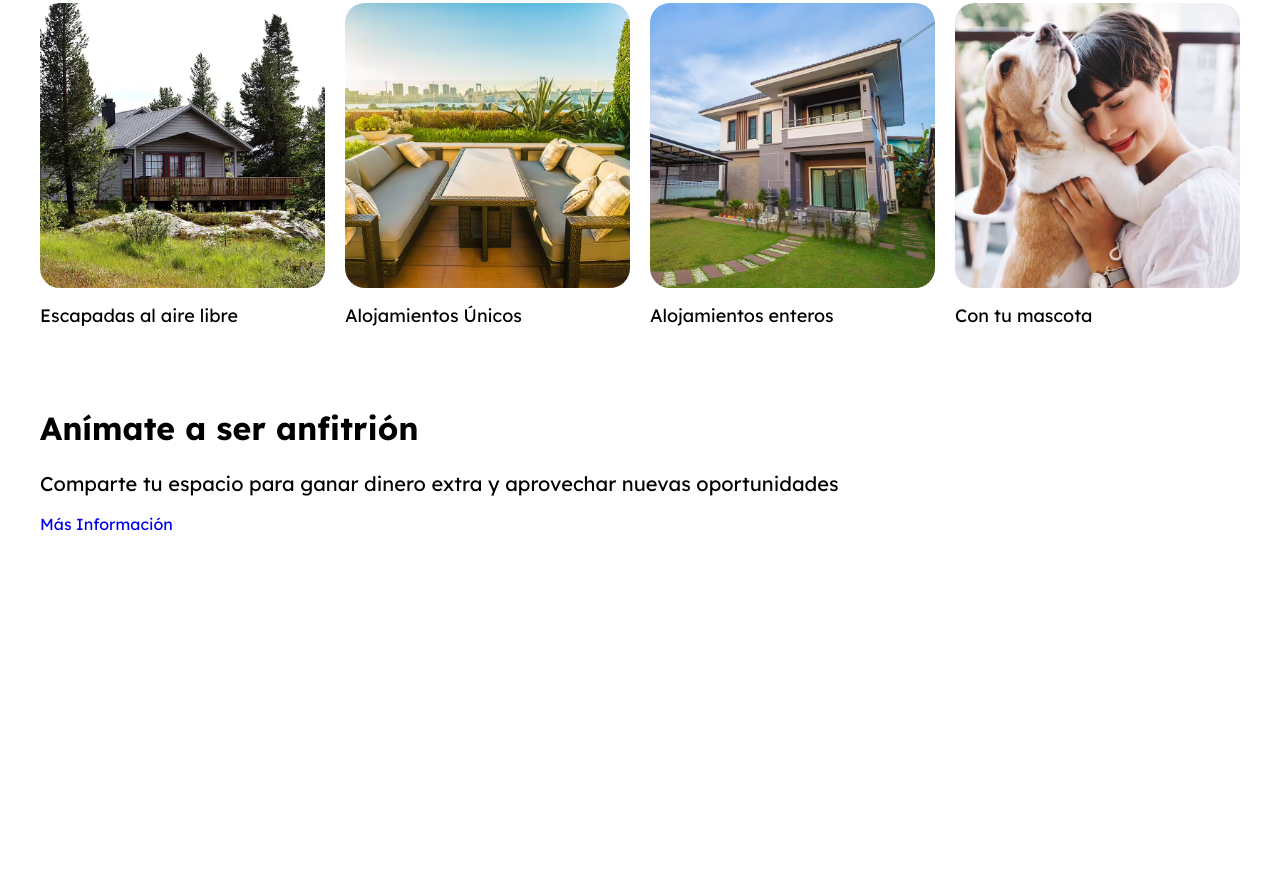
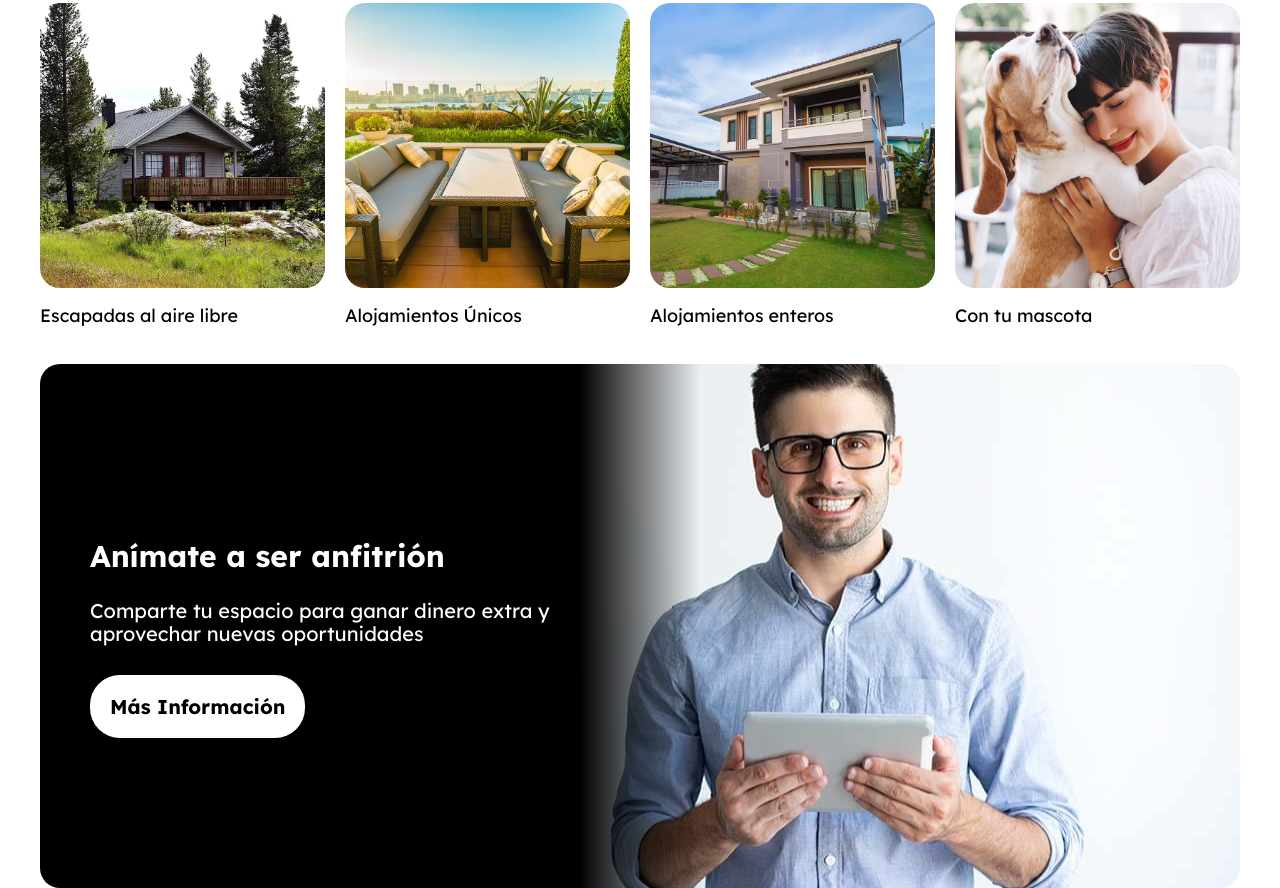
Before and after one commit to JosueP0721/Proyecto--AirBNB, a website: page index.html in a window 1280 px wide. Shown: the part 1338-2226 px from the top of the page. Before the commit the page ends 1892 px from the top, so only its background shows below. Drawn offline with Linux system fonts and the light colour scheme.

Commit message:
anfitrion scss

```diff
--- /dev/null
+++ b/src/scss/layout/_anfitrion.scss
@@ -0,0 +1,42 @@
+@use 'base/variables' as v;
+@use 'base/mixins' as m;
+
+.anfitrion {
+    display: grid;
+    grid-template-rows: repeat(2, 1fr);
+    row-gap: 15rem;
+    padding: 4rem;
+    background-image: linear-gradient(to bottom, v.$negro 0%, v.$negro 50%, transparent 50%), url(../img/anfitrion.jpg);
+    background-size: 100%, 60rem;
+    background-repeat: no-repeat;
+    background-position: center, center bottom;
+    border-radius: 2rem;
+    @include m.telefono {
+        background-size: 100%, 70rem;
+        background-position: center, center 200%;
+    }
+    @include m.tablet {
+        grid-template-rows: unset;
+        background-image: linear-gradient(to right, v.$negro 0%, v.$negro 45%, transparent 55%), url(../img/anfitrion.jpg);
+        background-size: 100%, auto;
+        background-position: center, 50% 30%;
+        padding: 15rem 5rem;
+    }
+    @include m.desktop {
+        background-position: center, right center;
+    }
+    &__contenido {
+        max-width: 50%;
+    }
+    &__heading {
+        color: v.$blanco;
+        font-size: 3rem;
+    }
+    &__texto {
+        color: v.$blanco;
+    }
+    &__enlace {
+        @include m.boton(v.$blanco, v.$negro);
+        padding: 2rem;
+    }
+}
--- a/src/scss/layout/_index.scss
+++ b/src/scss/layout/_index.scss
@@ -1,3 +1,4 @@
 @forward 'header';
 @forward 'destinos';
 @forward 'lugares';
+@forward 'anfitrion';
```
Also changed, not shown: build/css/app.css, 1 other file.
